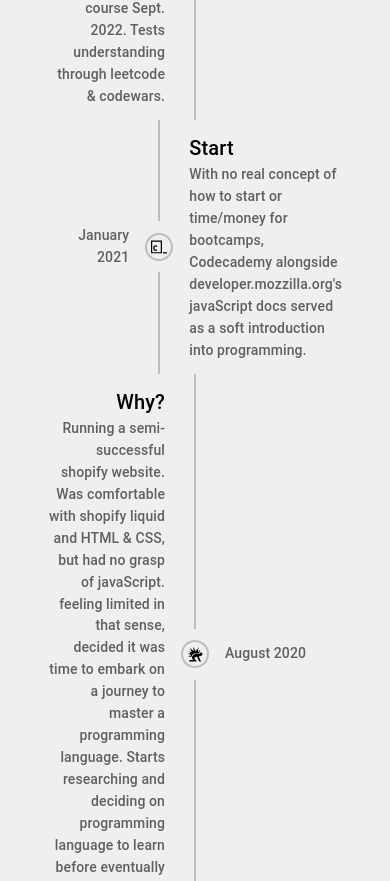
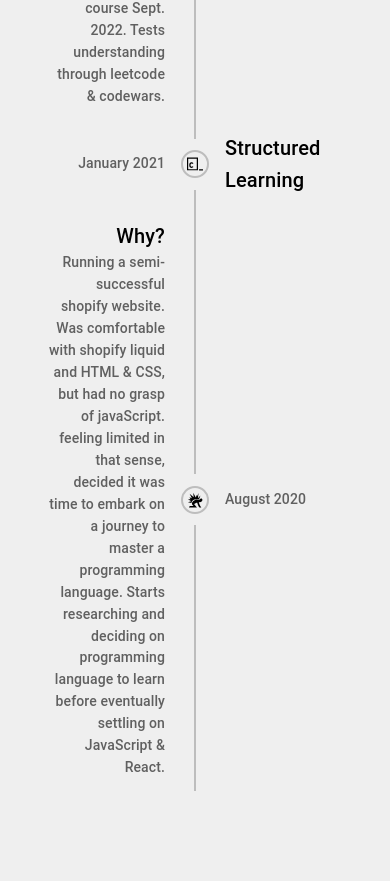
Before and after one commit to michaelhunter555/mikes-portfolio, a React (Create React App) app: page / in a window 390 px wide. Shown: the part 8140-9021 px from the top of the page. Built offline with nearby package versions, Linux system fonts and the light colour scheme; no server answers.

Commit message:
fixed timeline connection issue on mobile

```diff
--- a/src/components/CodingTimeline.js
+++ b/src/components/CodingTimeline.js
@@ -175,13 +175,9 @@ const CodingTimeline = () => {
           </TimelineSeparator>
           <TimelineContent sx={{ py: "12px", px: 2 }}>
             <Typography variant="h6" component="span">
-              Start
+              Structured Learning
             </Typography>
-            <Typography variant="subtitle2" color="text.secondary">
-              With no real concept of how to start or time/money for bootcamps,
-              Codecademy alongside developer.mozzilla.org's javaScript docs
-              served as a soft introduction into programming.
-            </Typography>
+            <Typography variant="subtitle2" color="text.secondary"></Typography>
           </TimelineContent>
         </TimelineItem>
 
@@ -211,7 +207,7 @@ const CodingTimeline = () => {
               feeling limited in that sense, decided it was time to embark on a
               journey to master a programming language. Starts researching and
               deciding on programming language to learn before eventually
-              settling on javaScript.
+              settling on JavaScript & React.
             </Typography>
           </TimelineContent>
         </TimelineItem>
```
